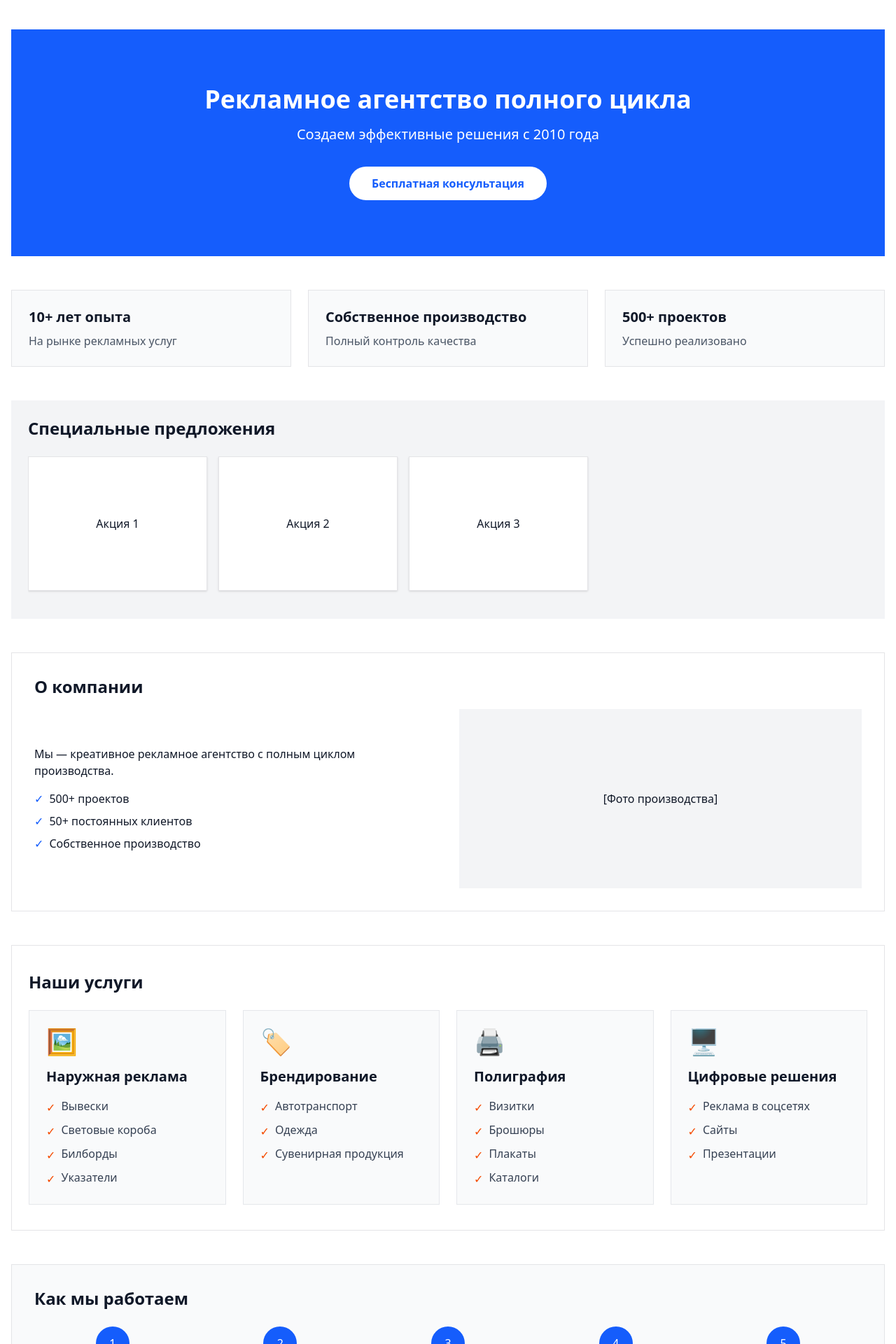
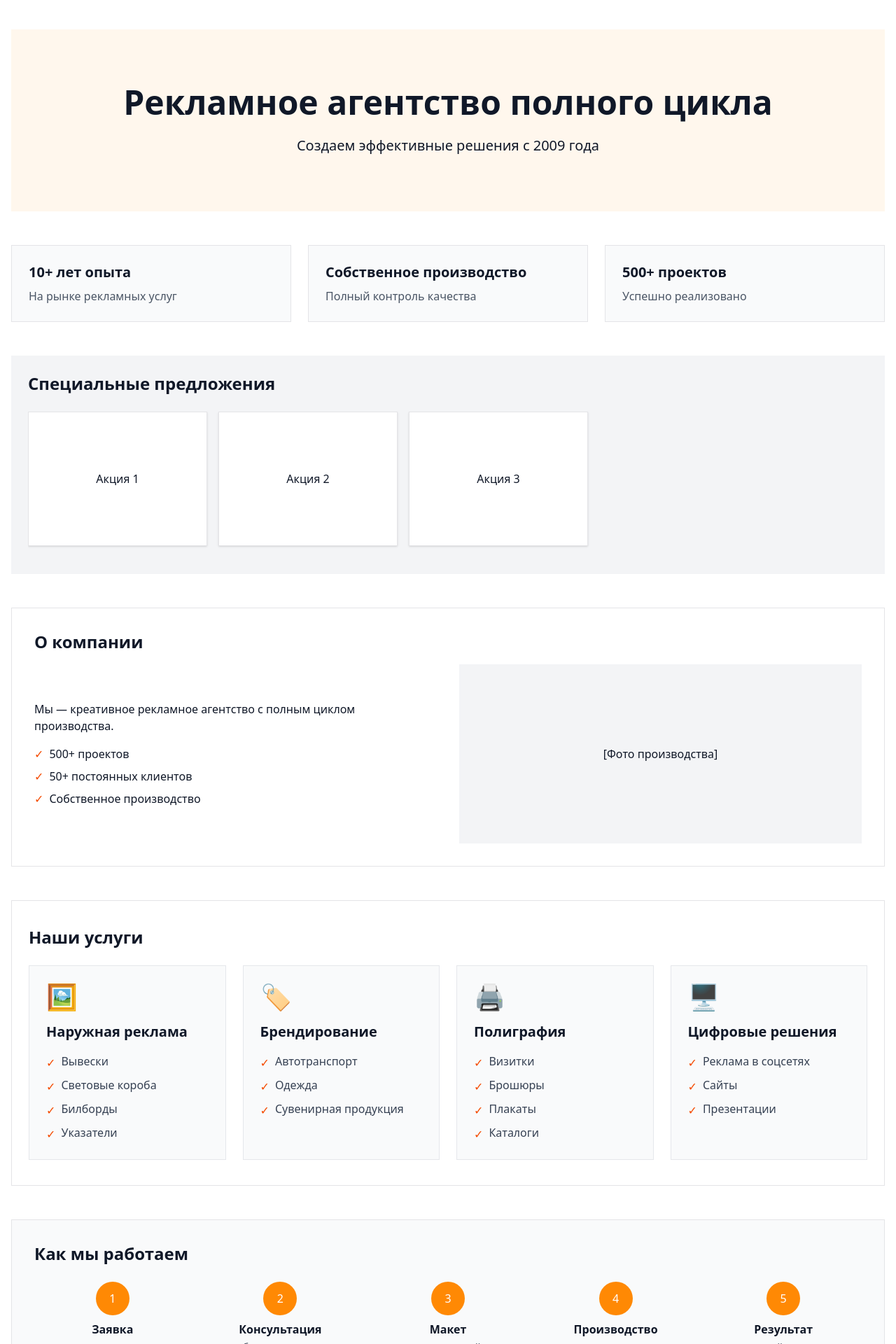
Before and after one commit to InteroperGit/adms, a Next.js app in the folder src/apps/web/advertise-agency-site/: page / in a window 1280 px wide. Shown: the part 140-2060 px from the top of the page at 70% size. Built offline with nearby package versions, Linux system fonts and the light colour scheme.

Commit message:
[AdvAgencySite] [Feature] Разработана NewsSection
    - Разработана NewsSection
    - NewsSection применена на главной странице
    - Рефакторинг

```diff
--- a/src/apps/web/advertise-agency-site/src/app/news/page.tsx
+++ b/src/apps/web/advertise-agency-site/src/app/news/page.tsx
@@ -7,7 +7,7 @@ import { SearchIcon } from 'lucide-react'
 import {useUpdateBreadcrumbs} from "@/lib/breadcrumbs";
 import {useEffect} from "react";
 import HeroSection from "@/components/sections/HeroSection";
-import {newsArticles} from "@/data/news-data";
+import {newsPreviews} from "@/data/news-data";
 
 export default function NewsPage() {
     const updateBreadcrumbs = useUpdateBreadcrumbs()
@@ -40,7 +40,7 @@ export default function NewsPage() {
 
             {/* Основной контент */}
             <div className="grid grid-cols-1 md:grid-cols-2 gap-6 mb-12">
-                {newsArticles.map((article, index) => (
+                {newsPreviews.map((article, index) => (
                     <ArticlePreviewCard
                         key={article.id}
                         article={article}
--- a/src/apps/web/advertise-agency-site/src/app/page.tsx
+++ b/src/apps/web/advertise-agency-site/src/app/page.tsx
@@ -3,18 +3,18 @@ import {serviceCategories} from "@/data/services-data";
 import {PortfolioSection} from "@/components/sections/PortfolioSection";
 import {categories} from "@/data/categories-data";
 import {recentProjects} from "@/data/projects-data";
+import {NewsSection} from "@/components/sections/NewsSection";
+import {recentNewsPreviews} from "@/data/news-data";
+import HeroSection from "@/components/sections/HeroSection";
 
 export default function Home() {
     return (
         <div className="space-y-12 pb-16 bg-white dark:bg-gray-900 text-gray-900 dark:text-gray-100">
             {/* 1. Hero Banner */}
-            <div className="bg-blue-600 dark:bg-blue-800 text-white py-20 px-6 rounded-lg text-center">
-                <h1 className="text-4xl font-bold mb-4">Рекламное агентство полного цикла</h1>
-                <p className="text-xl mb-8">Создаем эффективные решения с 2010 года</p>
-                <button className="bg-white dark:bg-blue-100 text-blue-600 dark:text-blue-800 px-8 py-3 rounded-full font-bold hover:bg-gray-100 dark:hover:bg-blue-200 transition">
-                    Бесплатная консультация
-                </button>
-            </div>
+            <HeroSection
+                title={"Рекламное агентство полного цикла"}
+                description={"Создаем эффективные решения с 2009 года"}
+            />
 
             {/* 3. Преимущества */}
             <div className="grid grid-cols-1 md:grid-cols-3 gap-6">
@@ -51,7 +51,7 @@ export default function Home() {
                         <ul className="space-y-2 dark:text-gray-300">
                             {['500+ проектов', '50+ постоянных клиентов', 'Собственное производство'].map((item, i) => (
                                 <li key={i} className="flex items-start">
-                                    <span className="mr-2 text-blue-600 dark:text-blue-400">✓</span>
+                                    <span className="mr-2 text-orange-600 dark:text-blue-400">✓</span>
                                     <span>{item}</span>
                                 </li>
                             ))}
@@ -85,7 +85,7 @@ export default function Home() {
                         {num: '5', title: 'Результат', desc: 'Готовый продукт'}
                     ].map((step, i) => (
                         <div key={i} className="flex flex-col items-center text-center">
-                            <div className="w-12 h-12 bg-blue-600 dark:bg-blue-700 text-white rounded-full flex items-center justify-center mb-2">
+                            <div className="w-12 h-12 bg-orange-400 dark:bg-orange-700 text-white rounded-full flex items-center justify-center mb-2">
                                 {step.num}
                             </div>
                             <h3 className="font-bold mb-1 dark:text-gray-200">{step.title}</h3>
@@ -113,18 +113,17 @@ export default function Home() {
 
             {/* 10. Новости */}
             <div className="bg-white dark:bg-gray-800 p-6 rounded-lg border dark:border-gray-700">
-                <h2 className="text-2xl font-bold mb-6 dark:text-gray-200">Новости</h2>
-                <div className="space-y-6">
-                    {[1, 2, 3].map(i => (
-                        <div key={i} className="pb-4 border-b dark:border-gray-700 last:border-b-0">
-                            <h3 className="font-bold text-lg mb-2 dark:text-gray-200">Новость {i}</h3>
-                            <p className="text-gray-600 dark:text-gray-400 mb-3">Краткое описание новости...</p>
-                            <button className="text-blue-600 dark:text-blue-400 font-medium hover:underline">
-                                Подробнее
-                            </button>
-                        </div>
-                    ))}
-                </div>
+                <NewsSection
+                    title="Последние события"
+                    articles={recentNewsPreviews}
+                    columns={{
+                        mobile: 1,
+                        tablet: 2,
+                        desktop: 3
+                    }}
+                    maxItems={6}
+                    className="py-6"
+                />
             </div>
 
             {/* 11. Клиенты */}
@@ -157,7 +156,7 @@ export default function Home() {
             </div>
 
             {/* 13. Форма заявки */}
-            <div className="bg-blue-50 dark:bg-blue-900/20 p-8 rounded-lg border border-blue-100 dark:border-blue-800">
+            <div className="bg-orange-50 dark:bg-orange-900/20 p-8 rounded-lg border border-blue-100 dark:border-orange-800">
                 <h2 className="text-2xl font-bold mb-4 dark:text-white">Оставить заявку</h2>
                 <form className="space-y-4">
                     <div>
@@ -176,7 +175,7 @@ export default function Home() {
                     </div>
                     <button
                         type="submit"
-                        className="w-full bg-blue-600 dark:bg-blue-700 text-white py-3 rounded font-bold hover:bg-blue-700 dark:hover:bg-blue-800 transition"
+                        className="w-full bg-orange-600 dark:bg-orange-700 text-white py-3 rounded font-bold hover:bg-orange-700 dark:hover:bg-orange-800 transition"
                     >
                         Отправить
                     </button>
--- a/src/apps/web/advertise-agency-site/src/components/sections/NewsSection.tsx
+++ b/src/apps/web/advertise-agency-site/src/components/sections/NewsSection.tsx
@@ -2,32 +2,18 @@
 
 import { ArticlePreviewCard } from "@/components/cards/ArticlePreviewCard"
 import { cn } from "@/lib/utils"
-
-interface NewsArticle {
-    id: string
-    title: string
-    excerpt: string
-    category: string
-    date: string
-    readTime: string
-    imageUrl: string
-    slug: string
-}
+import {ArticlePreview} from "@/types/article";
 
 interface NewsSectionProps {
     /**
      * Массив новостных статей для отображения
      */
-    articles: NewsArticle[]
+    articles: ArticlePreview[]
     /**
      * Заголовок секции
      * @default "Новости и статьи"
      */
     title?: string
-    /**
-     * Описание секции
-     */
-    description?: string
     /**
      * Конфигурация колонок для разных разрешений экрана
      * @default {
@@ -94,7 +80,6 @@ interface NewsSectionProps {
 export const NewsSection = ({
                                 articles,
                                 title = "Новости и статьи",
-                                description,
                                 columns = {
                                     mobile: 1,
                                     tablet: 2,
@@ -117,15 +102,10 @@ export const NewsSection = ({
     )
 
     return (
-        <section className={cn("container mx-auto px-4 py-12", className)}>
+        <section className={cn(className)}>
             {/* Заголовок секции */}
-            <div className="text-center mb-12">
-                <h2 className="text-3xl font-bold mb-4">{title}</h2>
-                {description && (
-                    <p className="text-lg text-muted-foreground max-w-2xl mx-auto">
-                        {description}
-                    </p>
-                )}
+            <div className="mb-6">
+                <h2 className="text-2xl font-bold mb-4">{title}</h2>
             </div>
 
             {/* Сетка статей */}
--- a/src/apps/web/advertise-agency-site/src/data/news-data.ts
+++ b/src/apps/web/advertise-agency-site/src/data/news-data.ts
@@ -1,6 +1,9 @@
 import {ArticlePreview} from "@/types/article";
 
-export const newsArticles: ArticlePreview[] = [
+/**
+ * Новости (превью)
+ */
+export const newsPreviews: ArticlePreview[] = [
     {
         id: '1',
         title: 'Запуск новой линии широкоформатной печати',
@@ -92,3 +95,8 @@ export const newsArticles: ArticlePreview[] = [
         imageUrl: 'https://images.unsplash.com/photo-1548345680-f5475ea5df81?ixlib=rb-4.0.3&auto=format&fit=crop&w=800&q=80'
     }
 ];
+
+/**
+ * Самые свежие новости (превью)
+ */
+export const recentNewsPreviews: ArticlePreview[] = newsPreviews.slice(0, 6);
```
